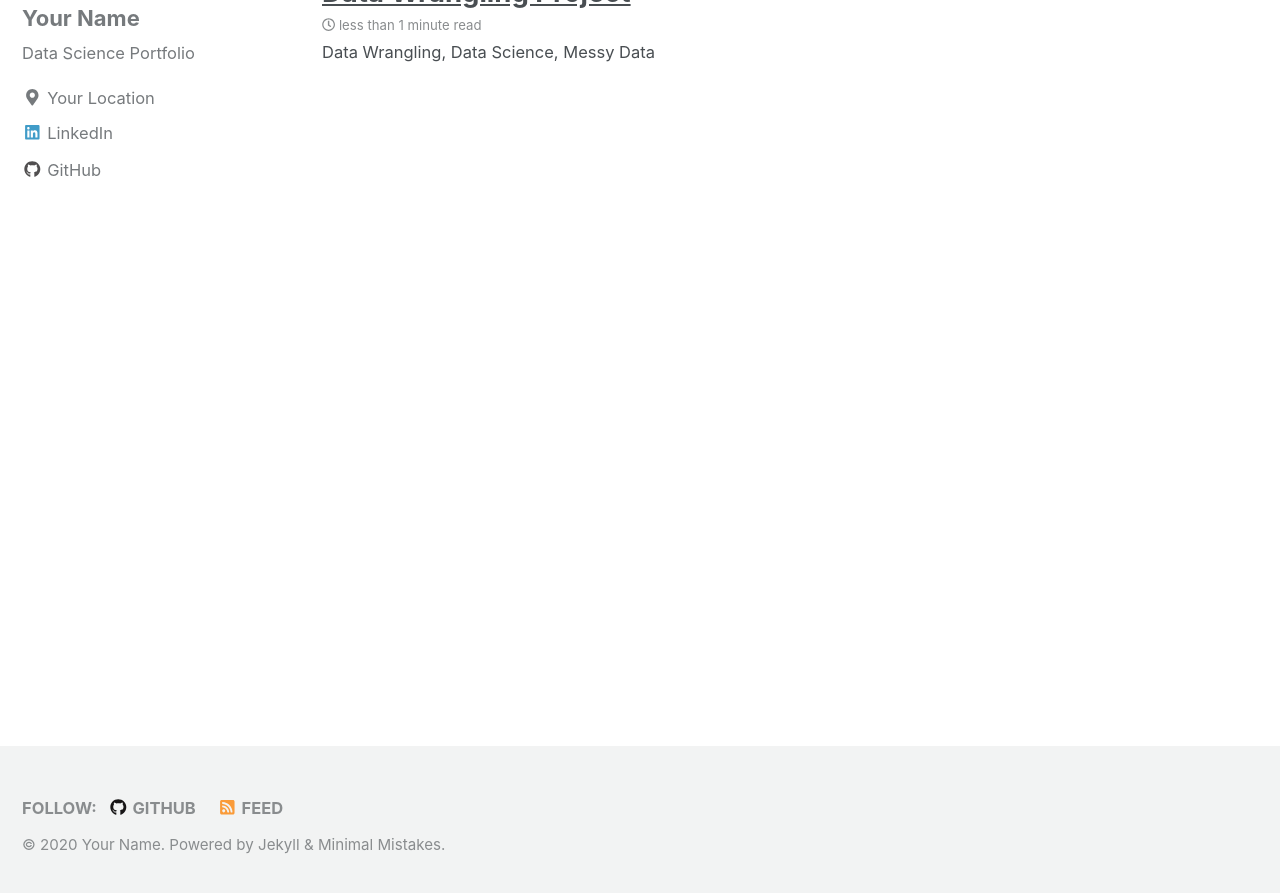
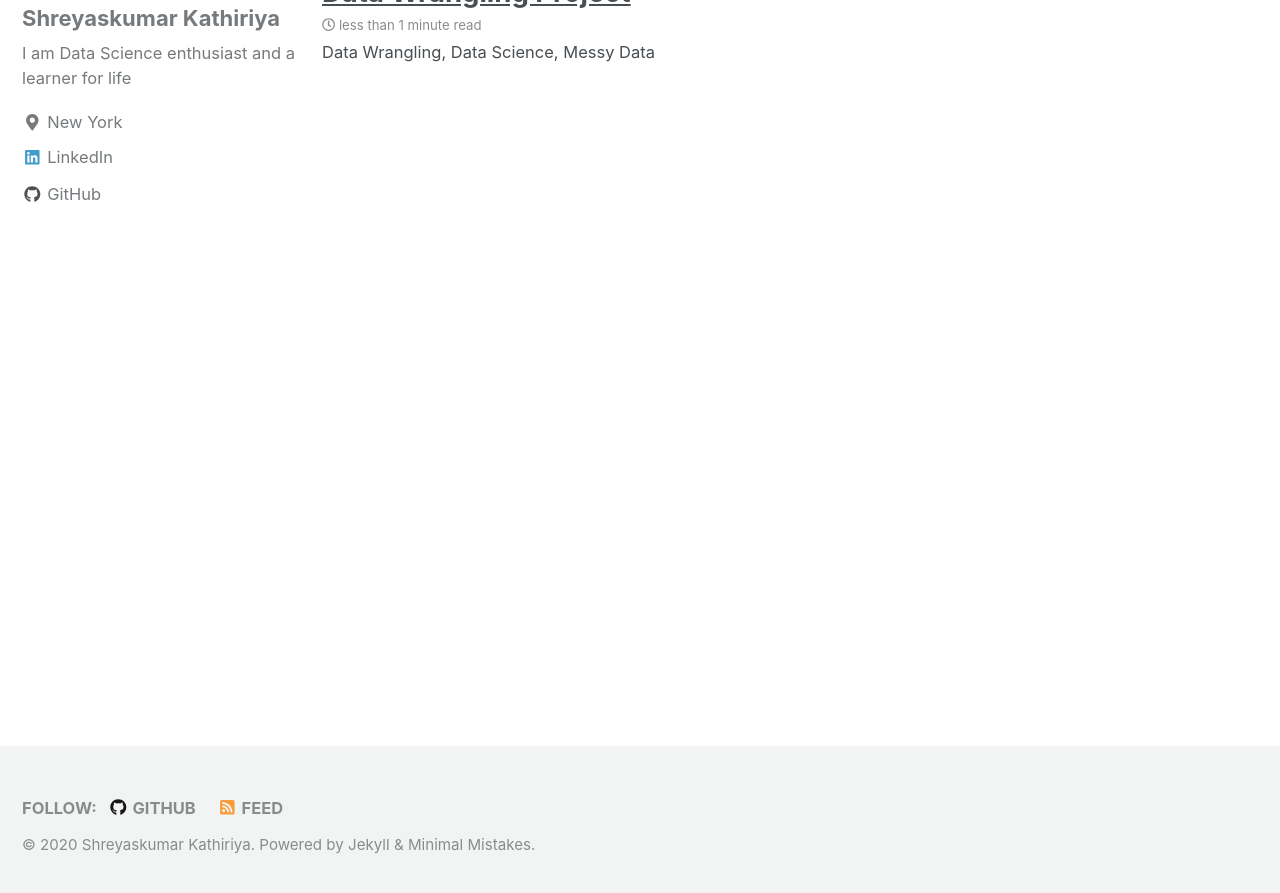
Before and after one commit to Shreyash1811/Shreyash1811.github.io, a Jekyll site: the page built from index.html, in a window 1280 px wide and 900 px high, scrolled down 760 px. Shown: the top 893 px of the window. Built offline with Jekyll 4.4.1, drawn with Linux system fonts in a browser that asks for light colours; nearby versions of some CDN libraries; the list of posts is cut into pages by our own code; some of the changed text lies outside the part shown.

Commit message:
Update _config.yml
Added personal Details

```diff
--- a/_config.yml
+++ b/_config.yml
@@ -9,9 +9,9 @@ minimal_mistakes_skin    : "default" # "air", "aqua", "contrast", "dark", "dirt"
 
 # Site Settings
 locale                   : "en-US"
-title                    : "Your Name"
+title                    : "Shreyaskumar Kathiriya"
 title_separator          : "-"
-name                     : "Your Name"
+name                     : "Shreyaskumar Kathiriya"
 description              : "Data Science Portfolio"
 url                      : # the base hostname & protocol for your site e.g. "https://mmistakes.github.io"
 baseurl                  : # the subpath of your site, e.g. "/blog"
@@ -84,10 +84,10 @@ analytics:
 
 # Site Author
 author:
-  name             : "Your Name"
+  name             : "Shreyaskumar Kathiriya"
   avatar           : "/images/bio-pic-2.jpg" # path of avatar image, e.g. "/assets/images/bio-photo.jpg"
-  bio              : "Data Science Portfolio"
-  location         : "Your Location"
+  bio              : "I am Data Science enthusiast and a learner for life"
+  location         : "New York"
   email            :
   uri              :
   home             : # null (default), "absolute or relative url to link to author home"
@@ -97,13 +97,13 @@ author:
   flickr           :
   facebook         :
   foursquare       :
-  github           : "Your Github"
+  github           : "Shreyash1811"
   gitlab           :
   google_plus      :
   keybase          :
   instagram        :
   lastfm           :
-  linkedin         : "dataoptimal" # "john-doe-12345678" (the last part of your profile url, e.g. https://www.linkedin.com/in/john-doe-12345678)
+  linkedin         : "Shreyaskumar-nyu" # "john-doe-12345678" (the last part of your profile url, e.g. https://www.linkedin.com/in/john-doe-12345678)
   pinterest        :
   soundcloud       :
   stackoverflow    : # "123456/username" (the last part of your profile url, e.g. https://stackoverflow.com/users/123456/username)
```
